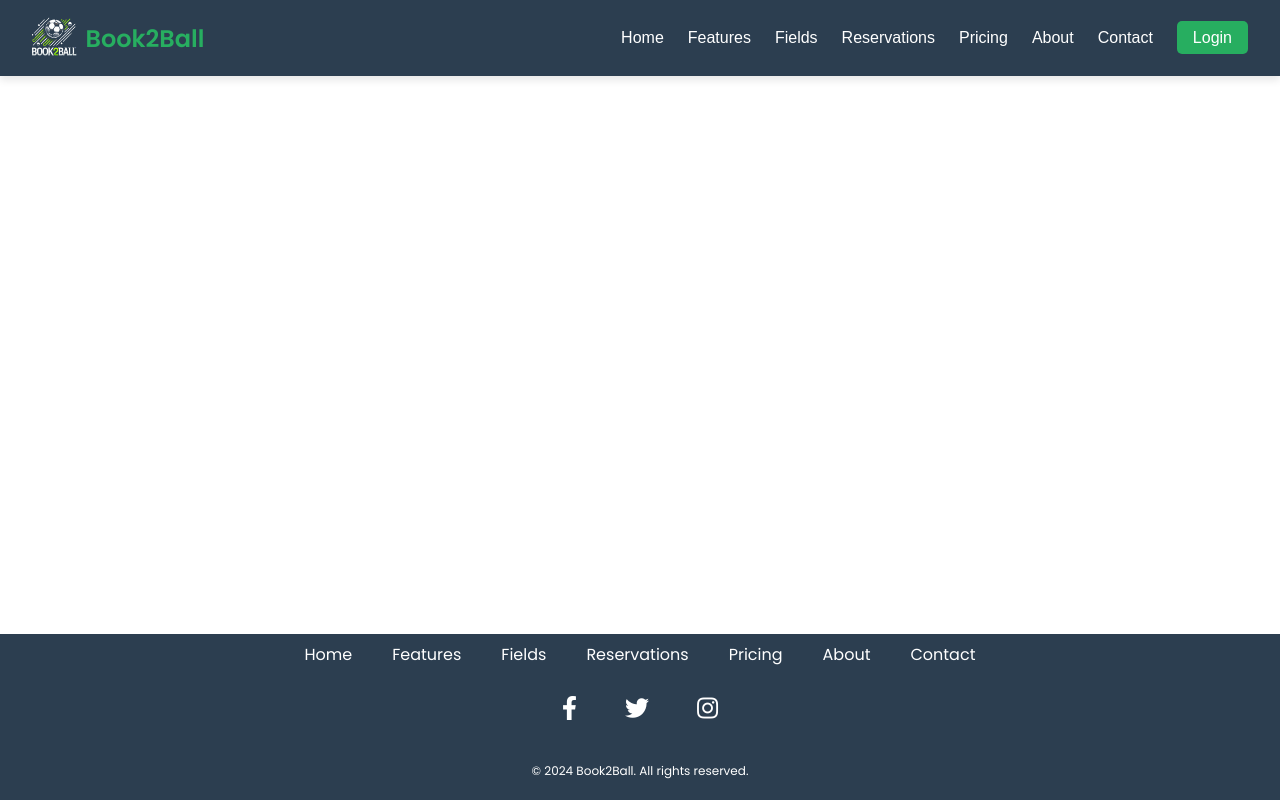
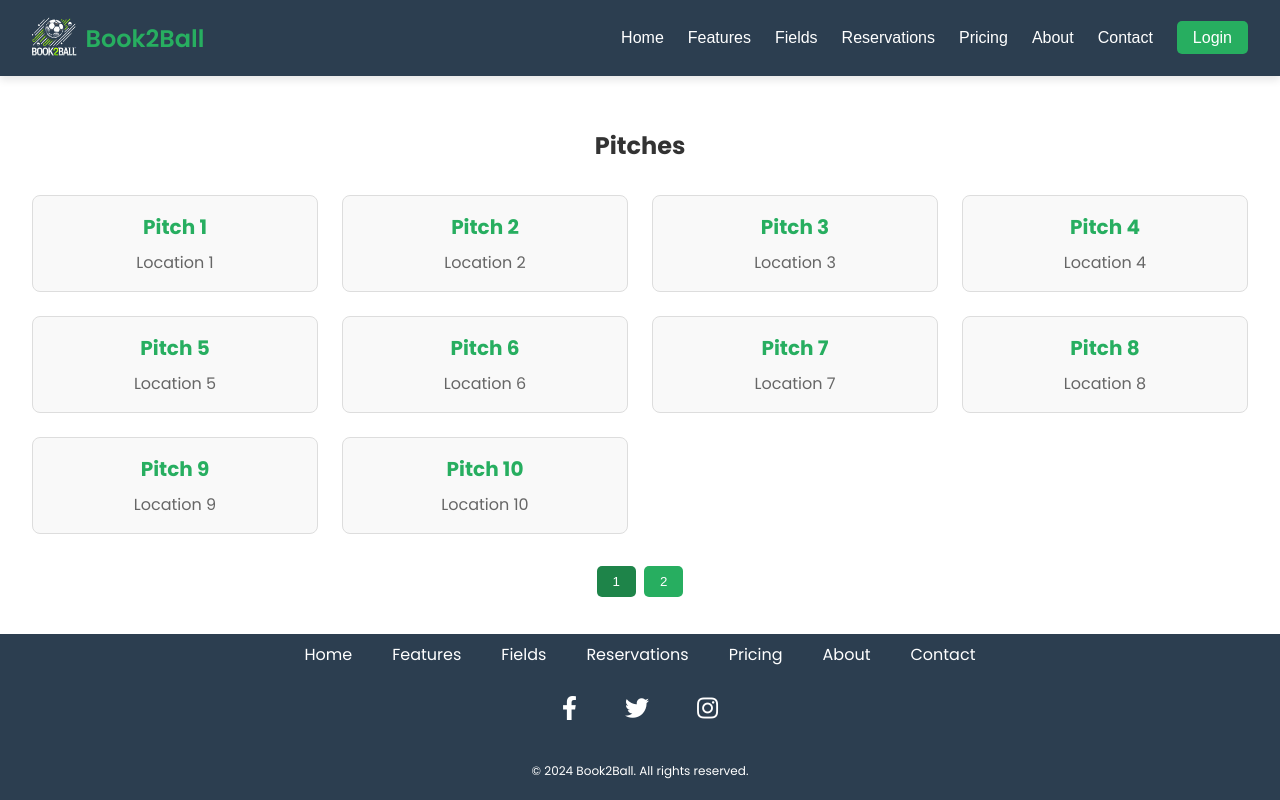
Before and after one commit to AbdelwadoudMakh55/Book2ball, a React (Create React App) app in the folder book2ball/: page /dashboard in a window 1280 px wide. Built offline with nearby package versions, Linux system fonts and the light colour scheme; no server answers; sample sign-in values are in the browser's storage.

Commit message:
Add session management and dashboard route

```diff
--- a/book2ball/src/App.js
+++ b/book2ball/src/App.js
@@ -1,5 +1,6 @@
 import React from 'react';
 import { BrowserRouter as Router, Route, Routes } from 'react-router-dom';
+import { AuthProvider } from './contexts/AuthContext';
 import Navbar from './components/Navbar';
 import Hero from './components/Hero';
 import Features from './components/Features';
@@ -10,11 +11,14 @@ import Contact from './components/Contact';
 import Footer from './components/Footer';
 import Login from './components/Login';
 import SignUp from './components/SignUp';
+import Dashboard from './components/Dashboard';
+import ProtectedRoute from './components/ProtectedRoute';
 import './App.css';
 
 function App() {
   return (
-    <Router>
+    <AuthProvider>
+      <Router future={{ v7_startTransition: true, v7_relativeSplatPath: true }}>
         <div className="App">
           <Navbar />
           <main>
@@ -29,11 +33,20 @@ function App() {
               </>} />
               <Route path="/login" element={<Login />} />
               <Route path="/signup" element={<SignUp />} />
+              <Route
+                path="/dashboard"
+                element={
+                  <ProtectedRoute>
+                    <Dashboard />
+                  </ProtectedRoute>
+                }
+              />
             </Routes>
           </main>
           <Footer />
         </div>
       </Router>
+    </AuthProvider>
   );
 }
 
--- /dev/null
+++ b/book2ball/src/components/Dashboard.js
@@ -0,0 +1,57 @@
+import { useState, useEffect } from 'react';
+import './dashboard.css';
+
+const fakePitches = [
+  { id: 1, name: 'Pitch 1', location: 'Location 1' },
+  { id: 2, name: 'Pitch 2', location: 'Location 2' },
+  { id: 3, name: 'Pitch 3', location: 'Location 3' },
+  { id: 4, name: 'Pitch 4', location: 'Location 4' },
+  { id: 5, name: 'Pitch 5', location: 'Location 5' },
+  { id: 6, name: 'Pitch 6', location: 'Location 6' },
+  { id: 7, name: 'Pitch 7', location: 'Location 7' },
+  { id: 8, name: 'Pitch 8', location: 'Location 8' },
+  { id: 9, name: 'Pitch 9', location: 'Location 9' },
+  { id: 10, name: 'Pitch 10', location: 'Location 10' },
+  { id: 11, name: 'Pitch 11', location: 'Location 11' },
+];
+
+function Dashboard() {
+  const [pitches, setPitches] = useState([]);
+  const [currentPage, setCurrentPage] = useState(1);
+  const pitchesPerPage = 10;
+
+  useEffect(() => {
+    // Directly set the fake data to the pitches state
+    setPitches(fakePitches);
+  }, []);
+
+  // Pagination logic
+  const indexOfLastPitch = currentPage * pitchesPerPage;
+  const indexOfFirstPitch = indexOfLastPitch - pitchesPerPage;
+  const currentPitches = pitches.slice(indexOfFirstPitch, indexOfLastPitch);
+
+  const paginate = (pageNumber) => setCurrentPage(pageNumber);
+
+  return (
+    <div className="dashboard">
+      <h2>Pitches</h2>
+      <div className="pitches">
+        {currentPitches.map(pitch => (
+          <div key={pitch.id} className="pitch">
+            <h3>{pitch.name}</h3>
+            <p>{pitch.location}</p>
+          </div>
+        ))}
+      </div>
+      <div className="pagination">
+        {Array.from({ length: Math.ceil(pitches.length / pitchesPerPage) }, (_, i) => (
+          <button key={i + 1} onClick={() => paginate(i + 1)} className={currentPage === i + 1 ? 'active' : ''}>
+            {i + 1}
+          </button>
+        ))}
+      </div>
+    </div>
+  );
+}
+
+export default Dashboard;
--- a/book2ball/src/components/Login.js
+++ b/book2ball/src/components/Login.js
@@ -1,4 +1,5 @@
-import React, { useState } from 'react';
+import { useState } from 'react';
+import { useNavigate } from 'react-router-dom';
 import { auth } from '../config/firebase';
 import { signInWithEmailAndPassword } from 'firebase/auth';
 import './login.css';
@@ -6,14 +7,20 @@ import './login.css';
 function Login() {
   const [email, setEmail] = useState('');
   const [password, setPassword] = useState('');
+  const [error, setError] = useState(''); // State for error message
+  const navigate = useNavigate();
 
   const handleLogin = async (e) => {
     e.preventDefault();
     try {
-      await signInWithEmailAndPassword(auth, email, password);
-      // Redirect to dashboard or home page
+      const userCredential = await signInWithEmailAndPassword(auth, email, password);
+      const user = userCredential.user;
+      console.log('User logged in:', user);
+      // Redirect to the dashboard
+      navigate('/dashboard');
     } catch (error) {
       console.error('Error logging in:', error);
+      setError('Invalid email or password'); // Set error message
     }
   };
 
@@ -37,6 +44,7 @@ function Login() {
           onChange={(e) => setPassword(e.target.value)}
           required
         />
+        {error && <p className="error">{error}</p>}
         <button type="submit">LOGIN</button>
         <p>Don't have an account? <a href="/signup">Sign up</a></p>
       </form>
--- /dev/null
+++ b/book2ball/src/components/ProtectedRoute.js
@@ -0,0 +1,18 @@
+import { Navigate } from 'react-router-dom';
+import { useAuth } from '../contexts/AuthContext';
+
+const ProtectedRoute = ({ children }) => {
+  const { user, loading } = useAuth();
+
+  if (loading) {
+    return <div>Loading...</div>;
+  }
+
+  if (!user) {
+    return <Navigate to="/login" />;
+  }
+
+  return children;
+};
+
+export default ProtectedRoute;
--- a/book2ball/src/components/SignUp.js
+++ b/book2ball/src/components/SignUp.js
@@ -1,6 +1,7 @@
 import { useState, useEffect } from 'react';
 import { auth } from '../config/firebase';
 import { createUserWithEmailAndPassword, sendEmailVerification } from 'firebase/auth';
+import { useNavigate } from 'react-router-dom';
 import axios from 'axios';
 import './signup.css';
 
@@ -11,6 +12,7 @@ function SignUp() {
   const [city, setCity] = useState('');
   const [phoneNumber, setPhoneNumber] = useState('');
   const [cities, setCities] = useState([]);
+  const navigate = useNavigate();
 
   useEffect(() => {
     fetch('/cities.json')
@@ -32,6 +34,7 @@ function SignUp() {
         phone: phoneNumber,
         city,
       });
+      navigate('/login');
     } catch (error) {
       console.error('Error signing up:', error);
     }
@@ -88,6 +91,7 @@ function SignUp() {
           required
         />
         <button type="submit">SIGN UP</button>
+        <p>Already have an account? <a href='/login'>Log in</a></p>
       </form>
     </div>
   );
--- /dev/null
+++ b/book2ball/src/components/dashboard.css
@@ -0,0 +1,67 @@
+@import url('https://fonts.googleapis.com/css2?family=Poppins:wght@400;500;600;700&display=swap');
+
+.dashboard {
+  padding: 2rem;
+  font-family: 'Poppins', sans-serif;
+}
+
+.dashboard h2 {
+  text-align: center;
+  margin-bottom: 2rem;
+  color: #333;
+}
+
+.pitches {
+  display: grid;
+  grid-template-columns: repeat(auto-fill, minmax(250px, 1fr));
+  gap: 1.5rem;
+}
+
+.pitch {
+  background-color: #f9f9f9;
+  border: 1px solid #ddd;
+  border-radius: 8px;
+  padding: 1rem;
+  text-align: center;
+  transition: transform 0.3s ease;
+}
+
+.pitch:hover {
+  transform: translateY(-5px);
+}
+
+.pitch h3 {
+  margin: 0;
+  font-size: 1.25rem;
+  color: #27ae60;
+}
+
+.pitch p {
+  margin: 0.5rem 0 0;
+  color: #666;
+}
+
+.pagination {
+  display: flex;
+  justify-content: center;
+  margin-top: 2rem;
+}
+
+.pagination button {
+  background-color: #27ae60;
+  color: white;
+  border: none;
+  padding: 0.5rem 1rem;
+  margin: 0 0.25rem;
+  border-radius: 5px;
+  cursor: pointer;
+  transition: background-color 0.3s ease;
+}
+
+.pagination button:hover {
+  background-color: #1e8449;
+}
+
+.pagination button.active {
+  background-color: #1e8449;
+}
--- a/book2ball/src/components/login.css
+++ b/book2ball/src/components/login.css
@@ -52,3 +52,8 @@
 .login button:hover {
   background-color: #1e8449;
 }
+
+.error {
+  color: rgb(210, 8, 8);
+  margin-bottom: 1rem;
+}
--- a/book2ball/src/config/firebase.js
+++ b/book2ball/src/config/firebase.js
@@ -16,7 +16,6 @@ const firebaseConfig = {
   appId: process.env.REACT_APP_appId,
   measurementId: process.env.REACT_APP_measurementId
 };
-console.log(firebaseConfig);
 
 // Initialize Firebase
 const app = initializeApp(firebaseConfig);
--- /dev/null
+++ b/book2ball/src/contexts/AuthContext.js
@@ -0,0 +1,45 @@
+import { createContext, useState, useContext, useEffect } from 'react';
+import { auth } from '../config/firebase';
+import { onAuthStateChanged, signOut } from 'firebase/auth';
+
+// Create the AuthContext
+const AuthContext = createContext();
+
+// Create the AuthProvider component
+export const AuthProvider = ({ children }) => {
+  const [user, setUser] = useState(null);
+  const [loading, setLoading] = useState(true);
+
+  // Listen for authentication state changes
+  useEffect(() => {
+    const unsubscribe = onAuthStateChanged(auth, (user) => {
+      setUser(user);
+      setLoading(false);
+    });
+
+    // Cleanup subscription on unmount
+    return () => unsubscribe();
+  }, []);
+
+  // Function to log in the user
+  const login = (userData) => {
+    setUser(userData);
+  };
+
+  // Function to log out the user
+  const logout = async () => {
+    await signOut(auth);
+    setUser(null);
+  };
+
+  return (
+    <AuthContext.Provider value={{ user, login, logout, loading }}>
+      {children}
+    </AuthContext.Provider>
+  );
+};
+
+// Custom hook to use the AuthContext
+export const useAuth = () => {
+  return useContext(AuthContext);
+};
```
Also changed, not shown: book2ball/public/manifest.json. Lines whose indentation alone changed are shown as unchanged.
